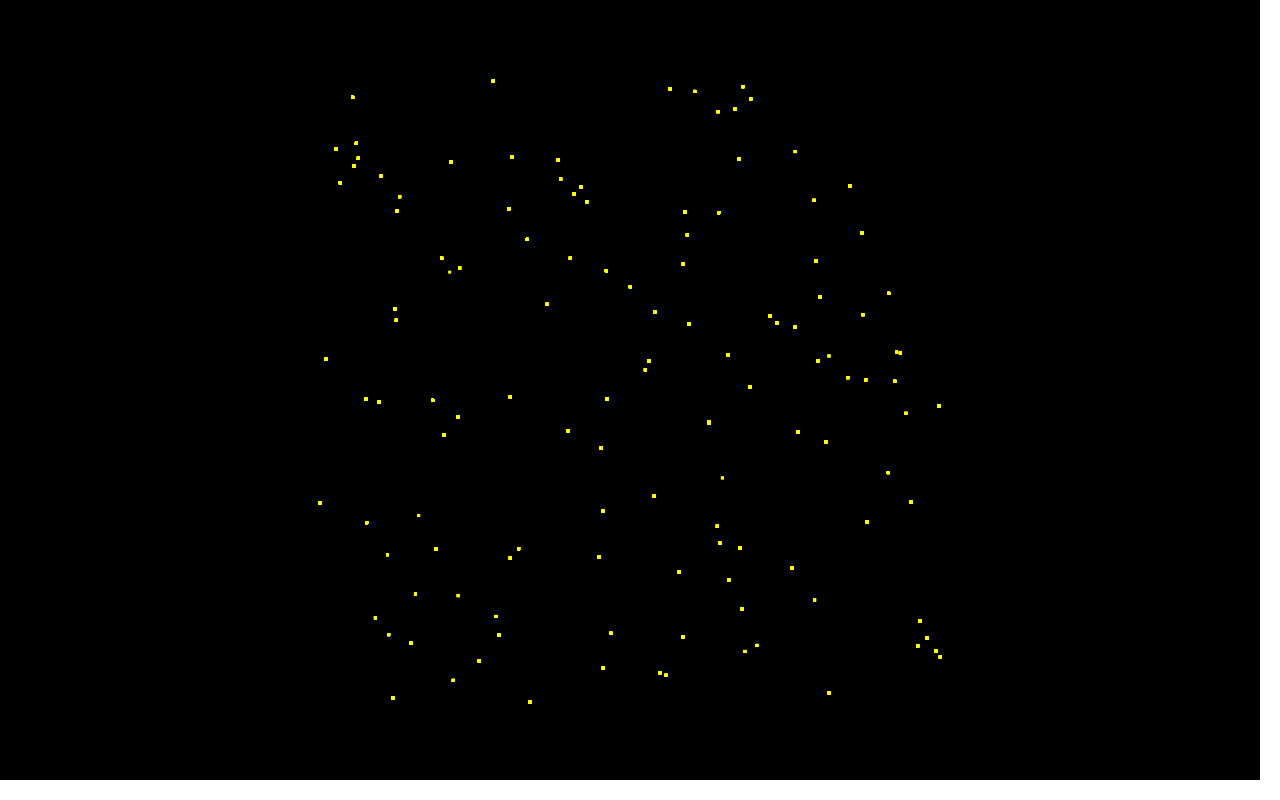
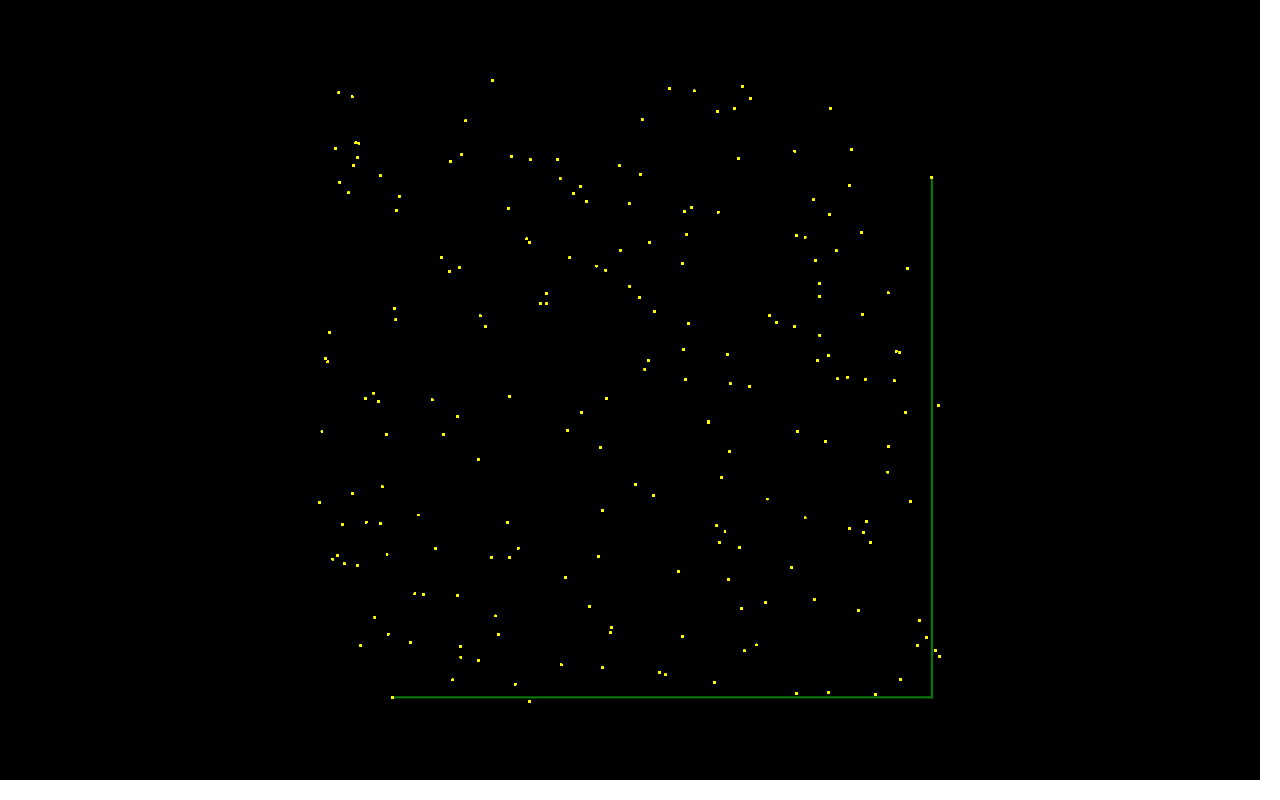
Before and after one commit to Lyapunov/html5-canvas-fun, a plain HTML site: page item-9-maximal-manhattan.html in a window 1280 px wide. Drawn offline with Linux system fonts and the light colour scheme.

Commit message:
First working version.

```diff
--- a/item-9-maximal-manhattan.html
+++ b/item-9-maximal-manhattan.html
@@ -20,16 +20,80 @@
          var screenHeight = mainItem.height = window.innerHeight - 20;
          var screenScale  = Math.min( screenWidth, screenHeight ) / 2;
 
-         var fps = 25;
+         var fps = 250;
          var ANIMATION;
 
          var vertices = [];
-         var pixelSize = 3;
+         var optimal = [];
+         var pixelSize = 2;
          var numVertices = 200;
 
          function drawBackground( color ) {
             context.fillStyle = color;
             context.fillRect(0,0,screenWidth,screenHeight);
+         }
+
+         function dist( pxy1, pxy2 ) {
+            return Math.abs( pxy1[0] - pxy2[0] ) + Math.abs( pxy1[0] - pxy2[0] );
+         }
+
+         function psum( points, pos ) {
+            return points[pos][0] + points[pos][1];
+         }
+
+         function nsum( points, pos ) {
+            return points[pos][0] - points[pos][1];
+         }
+
+         function search_min_max_on_set_with_function( points, func ) {
+            var p_min_pos = 0;
+            var p_max_pos = points.length - 1; // to make sure these two are not the same
+            for ( var i = 1; i < points.length; ++i ) {
+               var j = points.length - 1 - i;
+               if ( func( points, i ) < func( points, p_min_pos ) ) {
+                  p_min_pos = i;
+               }
+               if ( func( points, j ) > func( points, p_max_pos ) ) {
+                  p_max_pos = j;
+               }
+            }
+            return [ p_min_pos, p_max_pos ];
+         }
+
+         function maximal_manhattan( points ) {
+            if ( points.length < 2 ) {
+               return [];
+            }
+
+            var pair1 = search_min_max_on_set_with_function( points, psum );
+            var pair2 = search_min_max_on_set_with_function( points, nsum );
+            var dist1 = dist( points[pair1[0]], points[pair1[1]] );
+            var dist2 = dist( points[pair2[0]], points[pair2[1]] );
+
+            if ( dist1 < dist2 ) {
+               return pair1;
+            } else {
+               return pair2;
+            }
+         }
+
+         function draw_manhattan( points, pair ) {
+            var start = 0;
+            if ( points[pair[0]][0] > points[pair[1]][0] ) {
+               start = 1;
+            }
+
+            var sx1 = ( 1.6 * points[pair[0]][0] - 0.8 ) * screenScale + screenWidth / 2;
+            var sy1 = ( 1.6 * points[pair[0]][1] - 0.8 ) * screenScale + screenHeight / 2;
+            var sx2 = ( 1.6 * points[pair[1]][0] - 0.8 ) * screenScale + screenWidth / 2;
+            var sy2 = ( 1.6 * points[pair[1]][1] - 0.8 ) * screenScale + screenHeight / 2;
+
+            context.fillStyle = "green";
+            context.fillRect( sx1, sy1, Math.abs( sx2 - sx1 ) + pixelSize, pixelSize );
+            context.fillRect( sx2, Math.min( sy1, sy2 ), pixelSize, Math.abs( sy1 - sy2 ) + pixelSize );
+         }
+
+         function drawVertices() {
          }
 
          // common functions
@@ -43,6 +107,11 @@
 
             if ( vertices.length < numVertices ) {
                vertices.push( [ Math.random(), Math.random()] );
+            } else {
+               if ( optimal.length <= 0 ) {
+                  optimal = maximal_manhattan( vertices );
+                  draw_manhattan( vertices, optimal );
+               }
             }
 
             setTimeout( function() {
```
